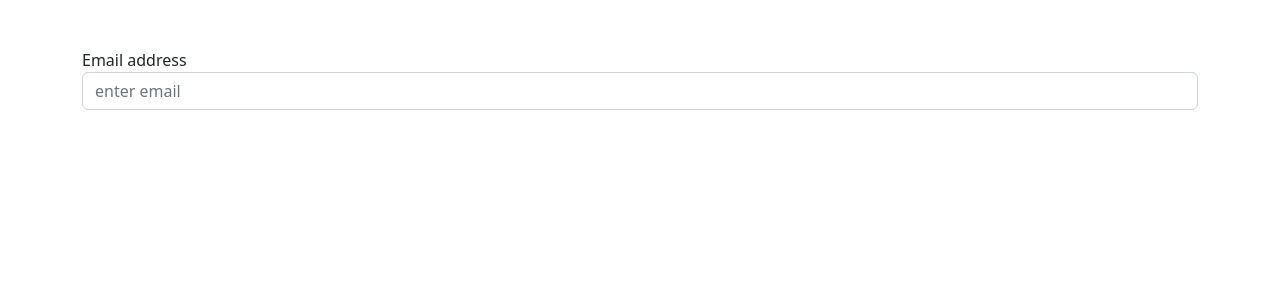
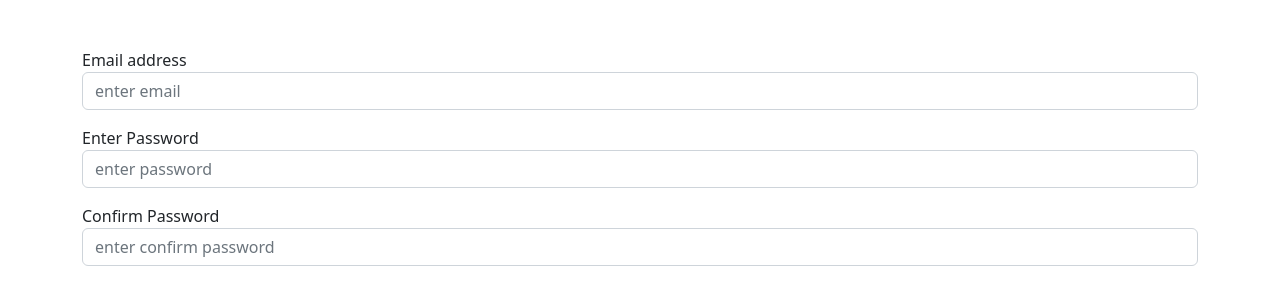
Before and after one commit to vajaganidhanesh/testing-demo, a React (Create React App) app: page / in a window 1280 px wide. Shown: the top 304 px of the page. Built offline with nearby package versions, Linux system fonts and the light colour scheme.

Commit message:
testing based on events

```diff
--- a/src/App.js
+++ b/src/App.js
@@ -14,8 +14,25 @@ function App() {
             name='email'
           />
         </div>
-        <div>
-          <label htmlFor='password'></label>
+        <div className='mb-3'>
+          <label htmlFor='password'>Enter Password</label>
+          <input
+            type='password'
+            placeholder='enter password'
+            className='form-control'
+            id='password'
+            name='password'
+          />
+        </div>
+        <div className='mb-3'>
+          <label htmlFor='confirm-password'>Confirm Password</label>
+          <input
+            type='password'
+            placeholder='enter confirm password'
+            className='form-control'
+            id='confirm-password'
+            name='password'
+          />
         </div>
       </form>
     </div>
```
Also changed, not shown: 1 other file (tests, documents, lock files or other folders).
